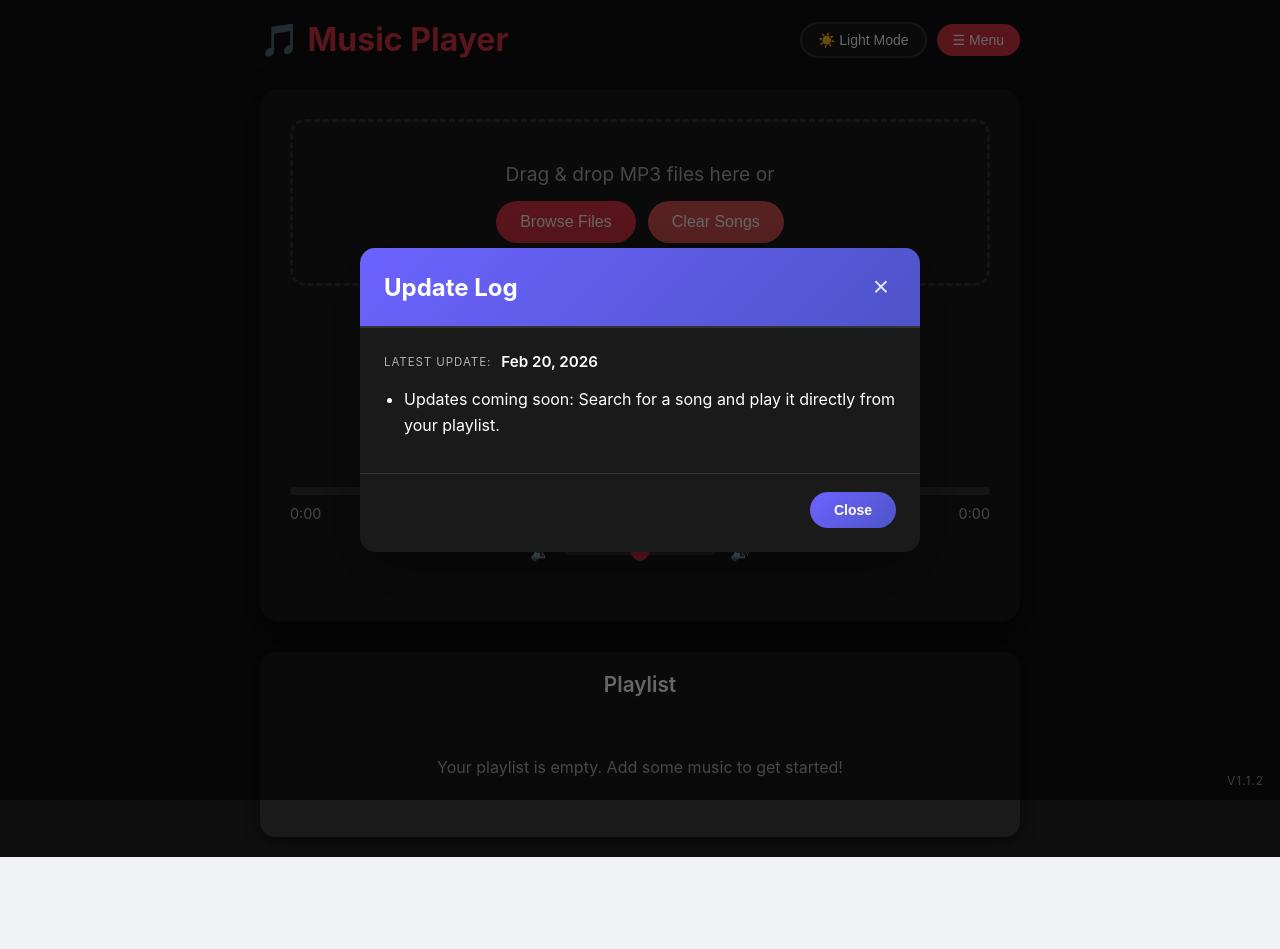
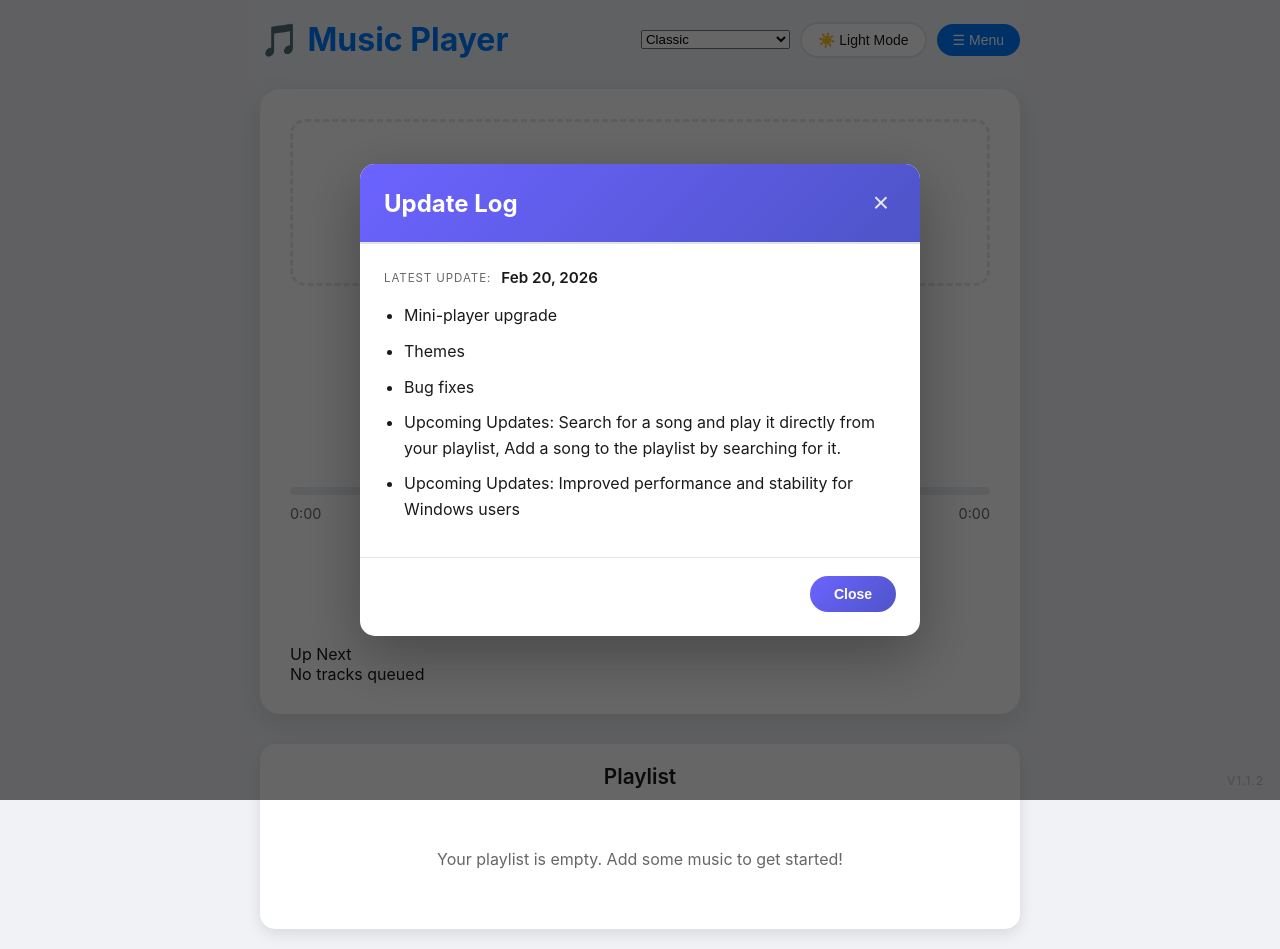
Before and after one commit to offline-music-player/offline-music-player.github.io, a website: page index.html in a window 1280 px wide. Before the commit the page ends 857 px from the top, so only its background shows below. Drawn offline with Linux system fonts and the light colour scheme.

Commit message:
Testing Google Analytics and updating Feature requests

```diff
--- a/index.html
+++ b/index.html
@@ -1,12 +1,24 @@
 <!DOCTYPE html>
-<html lang="en">
+<html lang="en" data-mode="dark" data-theme="classic">
 <head>
     <meta charset="UTF-8">
     <meta name="viewport" content="width=device-width, initial-scale=1.0">
     <title>🎵 Music Player</title>
     <link rel="stylesheet" href="styles.css">
+    <!-- Google Analytics (GA4) -->
+    <script async src="https://www.googletagmanager.com/gtag/js?id=G-YSG0B82WE6"></script>
+    <script>
+        window.dataLayer = window.dataLayer || [];
+        function gtag(){ dataLayer.push(arguments); }
+        gtag('js', new Date());
+        gtag('config', 'G-YSG0B82WE6', {
+            page_path: location.pathname,
+            page_title: document.title,
+            page_referrer: document.referrer || undefined
+        });
+    </script>
 </head>
-<body data-theme="dark">
+<body>
     <!-- Warning Bar (Top of Site) -->
     <div class="warning-bar" style="display: none;">
         <div class="warning-bar-content">
@@ -15,7 +27,7 @@
     </div>
 
     <!-- Update Log Modal -->
-    <div class="update-log" style="display: none;">
+    <div class="update-log" style="display: none;" data-update-log-key="update_log_seen">
         <div class="update-log-content">
             <div class="update-log-header">
                 <h2 data-update-log-title>Update Log</h2>
@@ -27,7 +39,11 @@
                     <span class="update-log-version" data-update-log-version>Feb 20, 2026</span>
                 </div>
                 <ul class="update-log-list" data-update-log-items>
-                    <li>Updates coming soon: Search for a song and play it directly from your playlist. </li>
+                    <li>Mini-player upgrade</li>
+                    <li>Themes</li>
+                    <li>Bug fixes</li>
+                    <li>Upcoming Updates: Search for a song and play it directly from your playlist, Add a song to the playlist by searching for it.</li>
+                    <li>Upcoming Updates: Improved performance and stability for Windows users</li>
                 </ul>
             </div>
             <div class="update-log-footer">
@@ -40,6 +56,13 @@
         <div class="header">
             <h1 class="title">🎵 Music Player</h1>
             <div class="header-controls">
+                <select class="theme-select" id="themeSelect" aria-label="Theme">
+                    <option value="classic">Classic</option>
+                    <option value="synthwave">Retro Synthwave</option>
+                    <option value="glass">Glassmorphism Frost</option>
+                    <option value="forest">Forest</option>
+                    <option value="cyberpunk">Cyberpunk</option>
+                </select>
                 <button class="theme-toggle" onclick="toggleTheme()">☀️ Light Mode</button>
                 <div class="dropdown" id="menuDropdown">
                     <button class="dropdown-btn" onclick="toggleDropdown()">
@@ -85,6 +108,8 @@
                     <div class="song-info" id="songInfo">Select a song to start playing</div>
                 </div>
 
+                <img id="albumArt" class="album-art" alt="" hidden>
+
                 <div class="controls">
                     <button class="control-btn" onclick="previousSong()">⏮</button>
                     <button class="control-btn" onclick="rewind15()">⏪</button>
@@ -116,6 +141,16 @@
                     <input type="range" class="volume-slider" id="volumeSlider" min="0" max="100" value="50">
                     <span>🔊</span>
                 </div>
+
+                <div class="pip-utility" aria-hidden="true">
+                    <canvas id="pipVisualizer" width="260" height="48"></canvas>
+                    <div class="pip-queue">
+                        <div class="pip-queue-label">Up Next</div>
+                        <div class="pip-queue-ticker">
+                            <span id="pipQueueText">No tracks queued</span>
+                        </div>
+                    </div>
+                </div>
             </div>
 
             <div class="playlist">
@@ -142,6 +177,7 @@
 
     <audio id="audioPlayer" preload="metadata"></audio>
     <div class="site-version" data-site-version></div>
+    <script src="themes.js"></script>
     <script src="script.js"></script>
 </body>
 </html>
```
